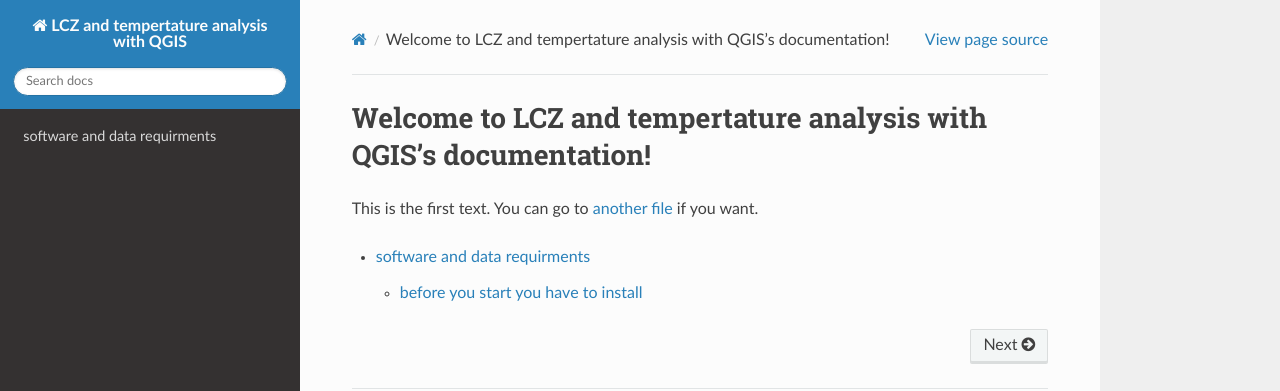
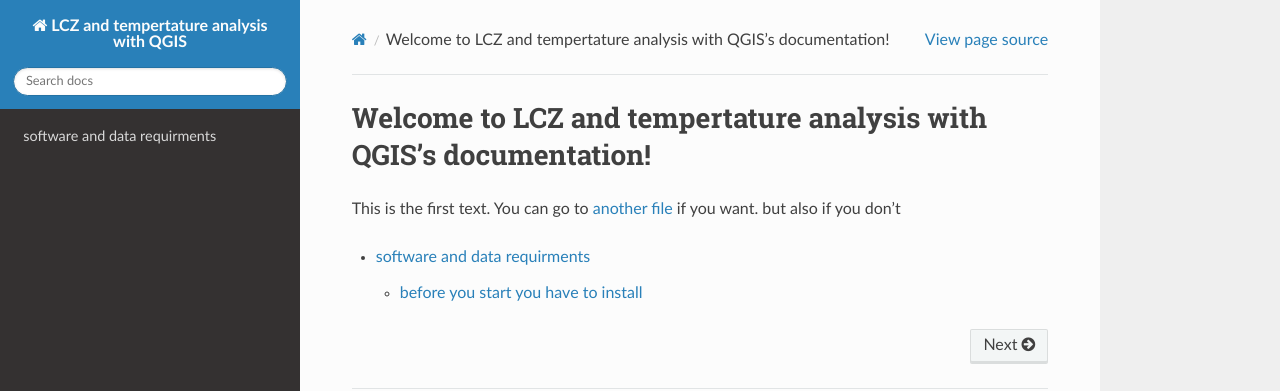
Before and after one commit to opengeolab/CA_LCZ_exercise_docs, a Sphinx documentation site: the page built from source/index.rst, in a window 1280 px wide. Shown: the top 391 px of the page. Built offline with Sphinx 7.4.7 and the Read the Docs theme 2.0.0, drawn with Linux system fonts in a browser that asks for light colours.

Commit message:
add text tto index

```diff
--- a/source/index.rst
+++ b/source/index.rst
@@ -6,7 +6,7 @@
 Welcome to LCZ and tempertature analysis with QGIS's documentation!
 ===================================================================
 
-This is the first text. You can go to :ref:`another file <requirements>` if you want.
+This is the first text. You can go to :ref:`another file <requirements>` if you want. but also if you don't
 
 
 .. toctree::
```
